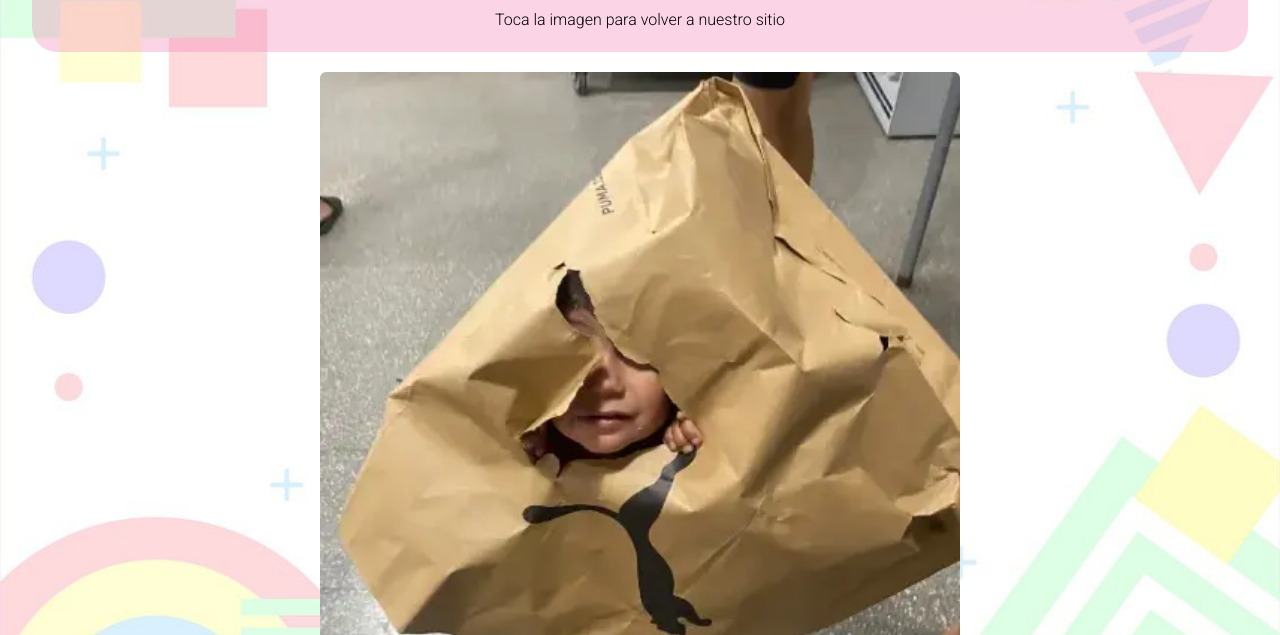
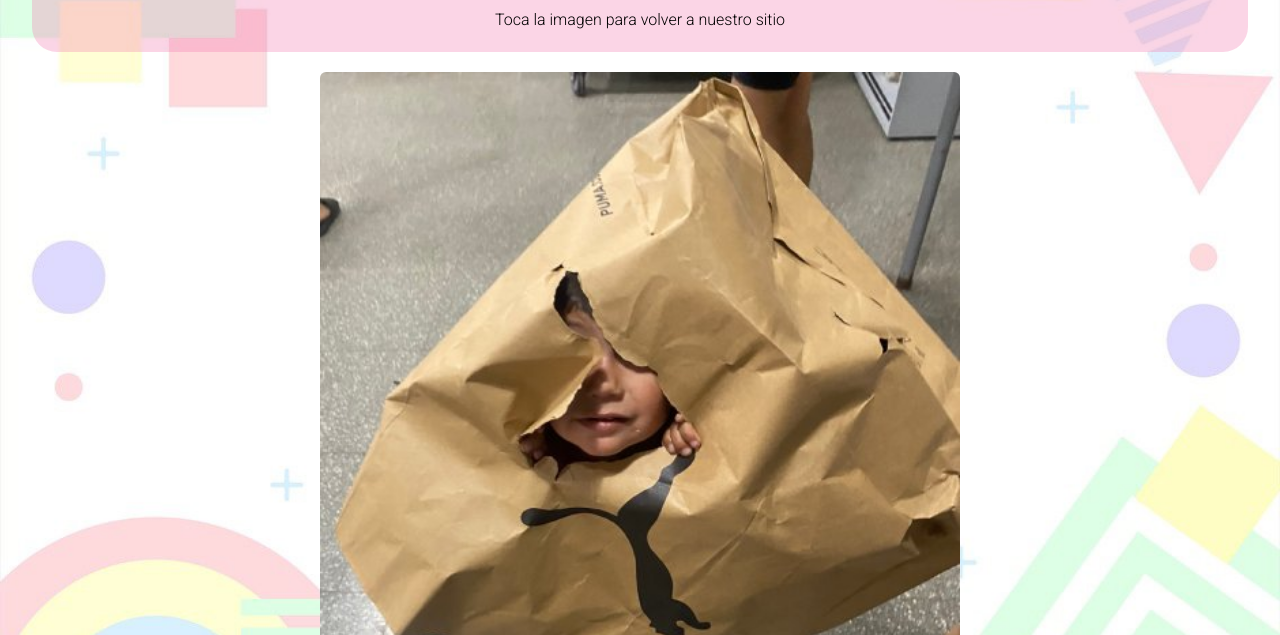
Before and after one commit to Cattaruzzi/PF-Cattaruzzi, a website: page error.html in a window 1280 px wide. Shown: the part 165-800 px from the top of the page. Drawn offline with nearby package versions, Linux system fonts and the light colour scheme.

Commit message:
cambios en pagina de error

```diff
--- a/error.html
+++ b/error.html
@@ -46,7 +46,7 @@
       </div>
         <div>
         <a href="index.html">
-        <img src="/Img/error/error.webp" width="50%" class="rounded mx-auto d-block" alt="Foto de Lauri en una bolsa">
+        <img src="/Img/error/error.jpeg" width="50%" class="rounded mx-auto d-block" alt="Foto de Lauri adentro de una bolsa">
         </a>
     </main>
   </body>
```
Also changed, not shown: Img/error/error.jpeg (added), Img/error/error.webp (deleted).
